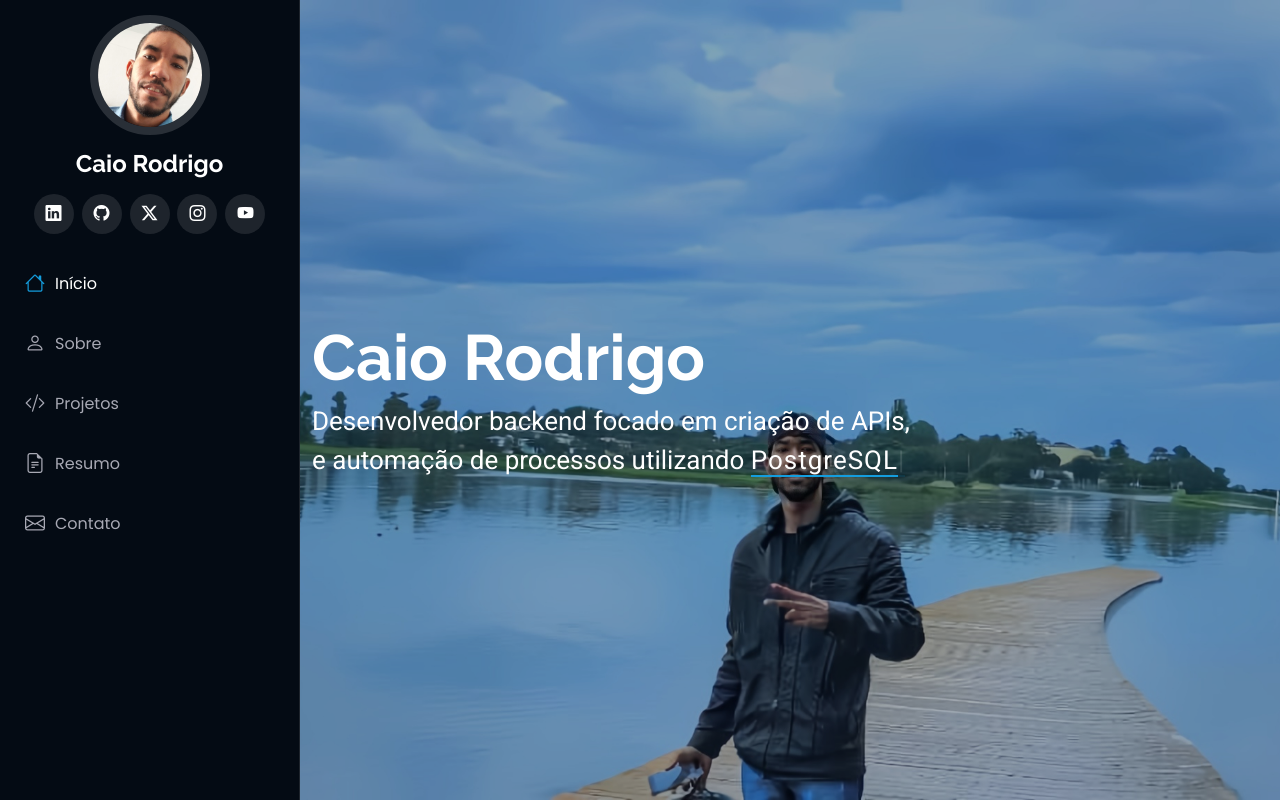
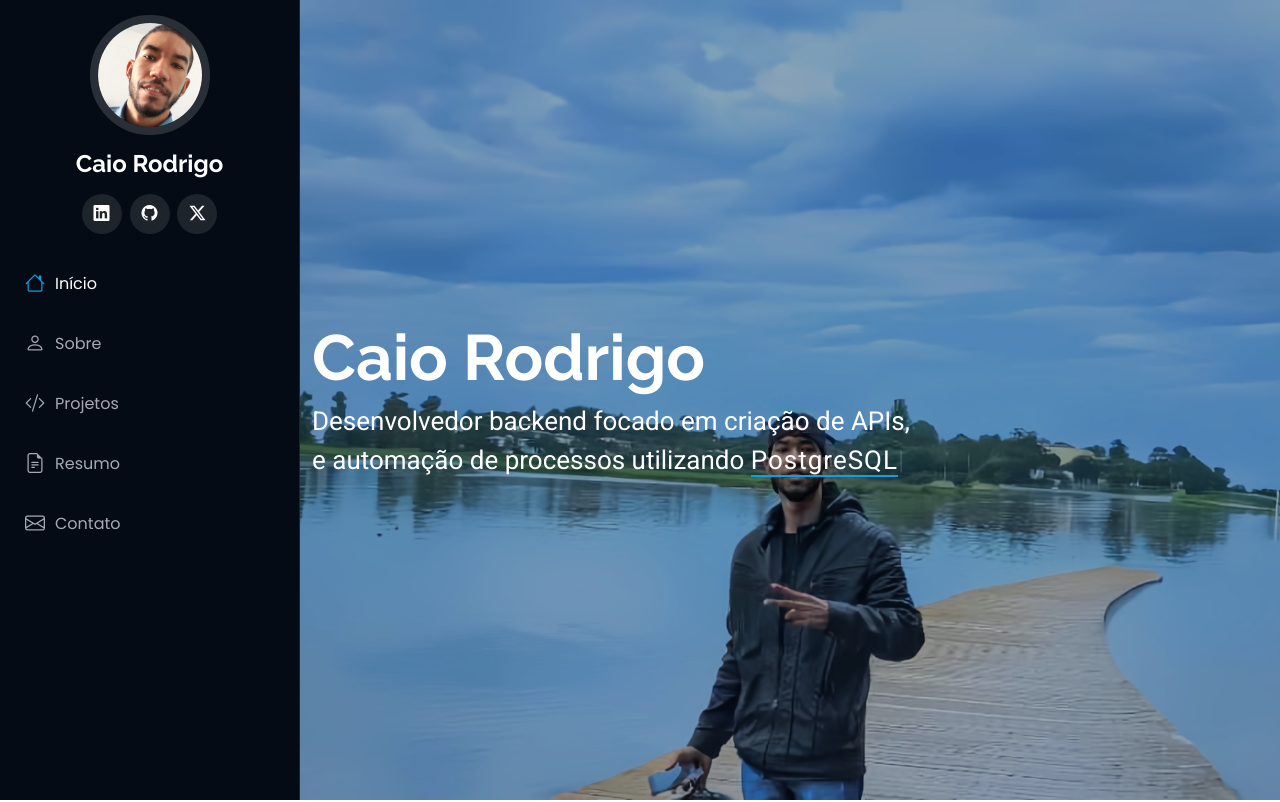
Before and after one commit to CaioRodrigoCEVDEV/portifolio, a website: page public/index.html in a window 1280 px wide. Shown: the top 802 px of the page. Drawn offline with Linux system fonts and the light colour scheme.

Commit message:
Ajust: Removido Instagram, YT

```diff
--- a/public/index.html
+++ b/public/index.html
@@ -49,9 +49,9 @@
       <a href="https://github.com/CaioRodrigoCEVDEV" target="_blank" Class="github"><i
               class="bi bi-github"></i></a></li>
     <a href="https://x.com/caiorodrigocev" target="_blank" class="twitter"><i class="bi bi-twitter-x"></i></a>
-      <a href="https://instagram.com/caiorodrigocev_" target="_blank" class="instagram"><i
-          class="bi bi-instagram"></i></a>
-      <a href="https://youtube.com/@CaioRodrigoCev" target="_blank" Class="youtube"><i class="bi bi-youtube"></i></a>
+      <!-- <a href="https://instagram.com/caiorodrigocev_" target="_blank" class="instagram"><i
+          class="bi bi-instagram"></i></a> -->
+      <!-- <a href="https://youtube.com/@CaioRodrigoCev" target="_blank" Class="youtube"><i class="bi bi-youtube"></i></a> -->
     </div>
 
     <nav id="navmenu" class="navmenu">
--- a/src/index.js
+++ b/src/index.js
@@ -24,5 +24,5 @@
 });
 
 app.listen(port, () => {
-  console.log(`Rodando na porta: ${port}`)
+  console.log(`Rodando na porta: http://localhost:${port}`);
 });
```
